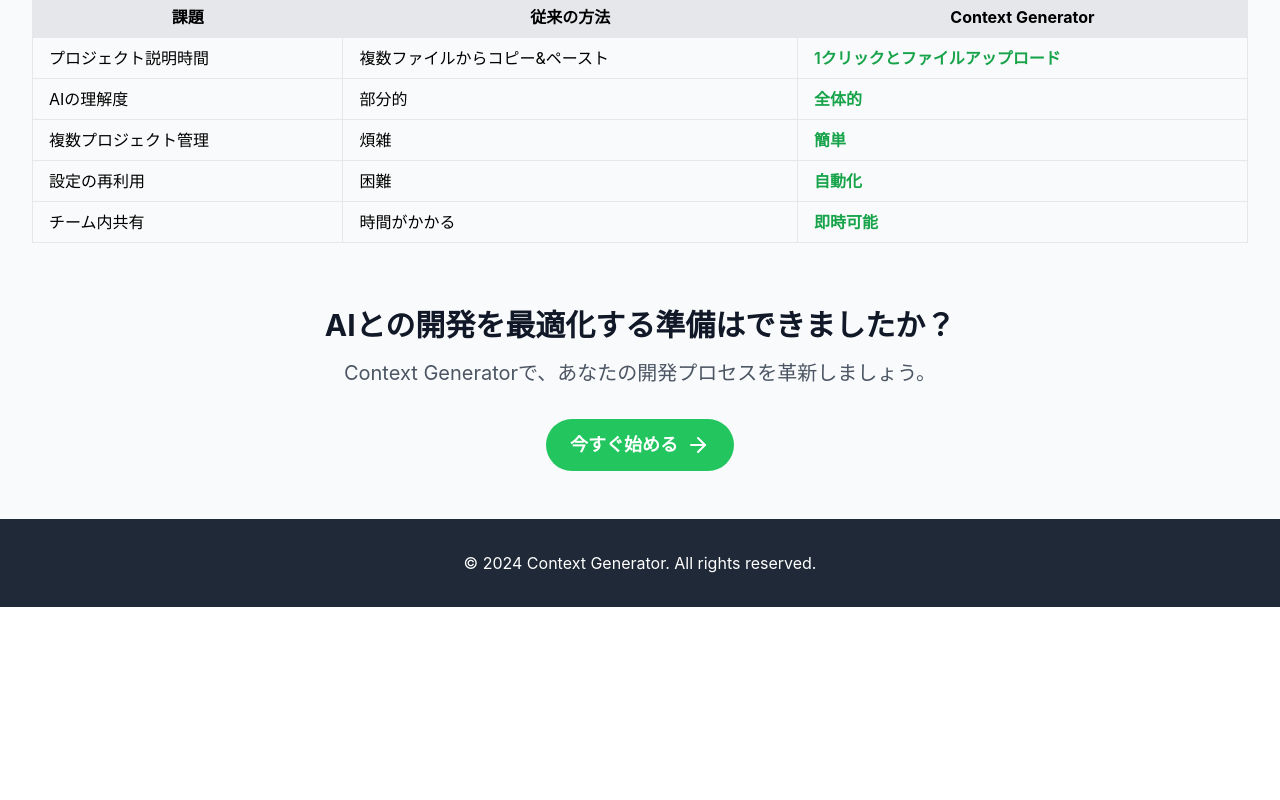
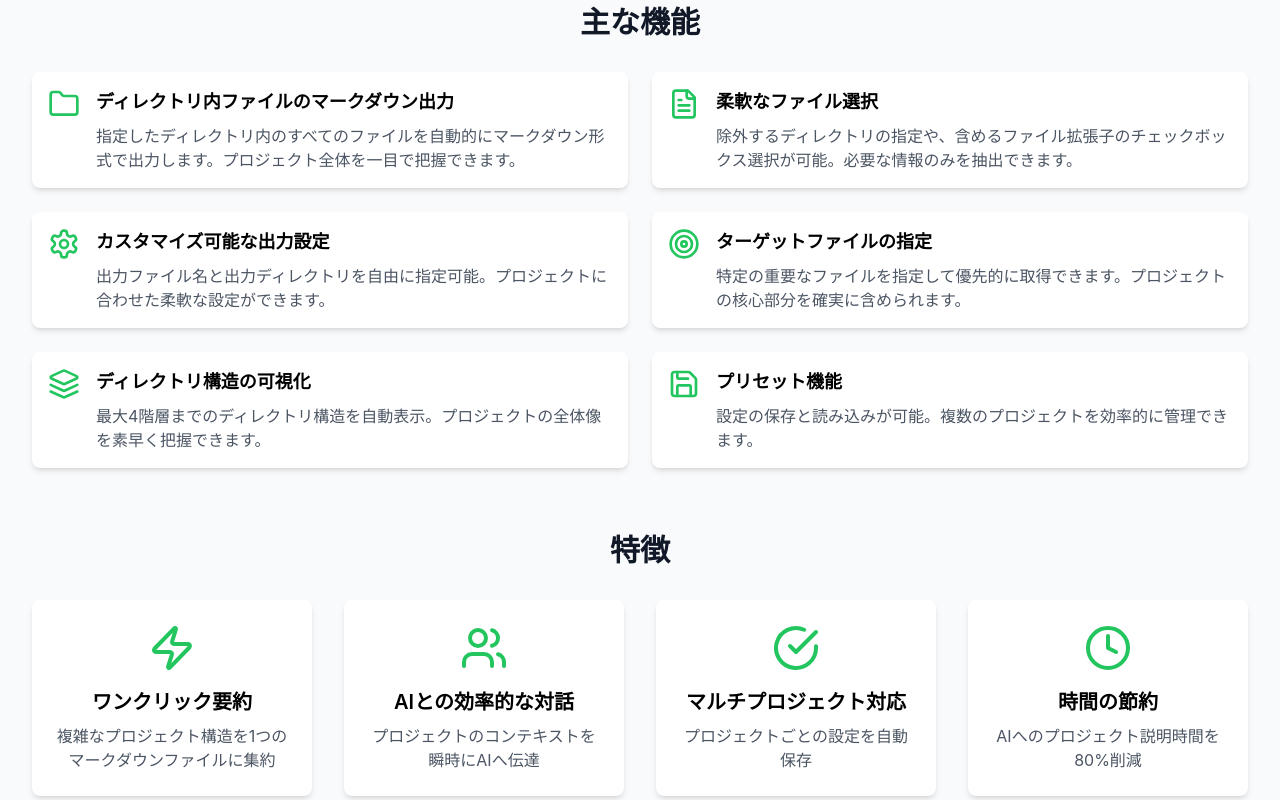
Before and after one commit to noricha-vr/project-summary-generator-web, a React (Create React App) app: page / in a window 1280 px wide. Shown: the part 1080-1880 px from the top of the page. Before the commit the page ends 1687 px from the top, so only its background shows below. Built offline with nearby package versions, Linux system fonts and the light colour scheme.

Commit message:
Add features

```diff
--- a/src/App.js
+++ b/src/App.js
@@ -1,5 +1,5 @@
 import React, { useState } from 'react';
-import { ArrowRight, CheckCircle, Users, Clock, Zap, X } from 'lucide-react';
+import { ArrowRight, CheckCircle, Users, Clock, Zap, X, Folder, FileText, Settings, RefreshCw, Target, Layers, Save } from 'lucide-react';
 
 const Feature = ({ icon: Icon, title, description }) => (
     <div className="flex flex-col items-center p-6 bg-white rounded-lg shadow-md">
@@ -23,6 +23,18 @@
         <td className="border px-4 py-2">{traditional}</td>
         <td className="border px-4 py-2 font-semibold text-green-600">{psg}</td>
     </tr>
+);
+
+const DetailedFeature = ({ icon: Icon, title, description }) => (
+    <div className="flex items-start space-x-4 p-4 bg-white rounded-lg shadow-md">
+        <div className="flex-shrink-0">
+            <Icon className="w-8 h-8 text-green-500" />
+        </div>
+        <div>
+            <h3 className="text-lg font-semibold mb-2">{title}</h3>
+            <p className="text-gray-600">{description}</p>
+        </div>
+    </div>
 );
 
 const InstructionPopup = ({ isOpen, onClose }) => {
@@ -83,14 +95,52 @@
                     <p className="text-xl text-gray-600 mb-8">
                         生成AIを活用する開発者のための究極のプロジェクト要約ツール
                     </p>
-                    <button onClick={openPopup} className="bg-green-500 hover:bg-green-600 text-white font-bold py-3 px-6 rounded-full text-lg transition duration-300 inline-flex items-center">
-                        今すぐ始める
+                    <img src="https://github.com/noricha-vr/ContextGenerator/raw/main/image/screenshot.png" alt="Context Generator" className="mx-auto mb-8 w-full lg:w-3/4" />
+                    <button onClick={openPopup} className="bg-green-500 hover:bg-green-600 text-white font-bold py-3 px-6 rounded-full text-lg transition duration-300 inline-flex items-center">       今すぐ始める
                         <ArrowRight className="ml-2" />
                     </button>
                 </section>
 
+
                 <section className="mb-16">
                     <h2 className="text-3xl font-bold text-center text-gray-900 mb-8">主な機能</h2>
+                    <div className="grid md:grid-cols-2 gap-6">
+                        <DetailedFeature
+                            icon={Folder}
+                            title="ディレクトリ内ファイルのマークダウン出力"
+                            description="指定したディレクトリ内のすべてのファイルを自動的にマークダウン形式で出力します。プロジェクト全体を一目で把握できます。"
+                        />
+                        <DetailedFeature
+                            icon={FileText}
+                            title="柔軟なファイル選択"
+                            description="除外するディレクトリの指定や、含めるファイル拡張子のチェックボックス選択が可能。必要な情報のみを抽出できます。"
+                        />
+                        <DetailedFeature
+                            icon={Settings}
+                            title="カスタマイズ可能な出力設定"
+                            description="出力ファイル名と出力ディレクトリを自由に指定可能。プロジェクトに合わせた柔軟な設定ができます。"
+                        />
+                        <DetailedFeature
+                            icon={Target}
+                            title="ターゲットファイルの指定"
+                            description="特定の重要なファイルを指定して優先的に取得できます。プロジェクトの核心部分を確実に含められます。"
+                        />
+                        <DetailedFeature
+                            icon={Layers}
+                            title="ディレクトリ構造の可視化"
+                            description="最大4階層までのディレクトリ構造を自動表示。プロジェクトの全体像を素早く把握できます。"
+                        />
+                        <DetailedFeature
+                            icon={Save}
+                            title="プリセット機能"
+                            description="設定の保存と読み込みが可能。複数のプロジェクトを効率的に管理できます。"
+                        />
+                    </div>
+                </section>
+
+
+                <section className="mb-16">
+                    <h2 className="text-3xl font-bold text-center text-gray-900 mb-8">特徴</h2>
                     <div className="grid md:grid-cols-2 lg:grid-cols-4 gap-8">
                         <Feature
                             icon={Zap}
@@ -114,6 +164,7 @@
                         />
                     </div>
                 </section>
+
 
                 <section className="mb-16">
                     <h2 className="text-3xl font-bold text-center text-gray-900 mb-8">開発者の声</h2>
```
